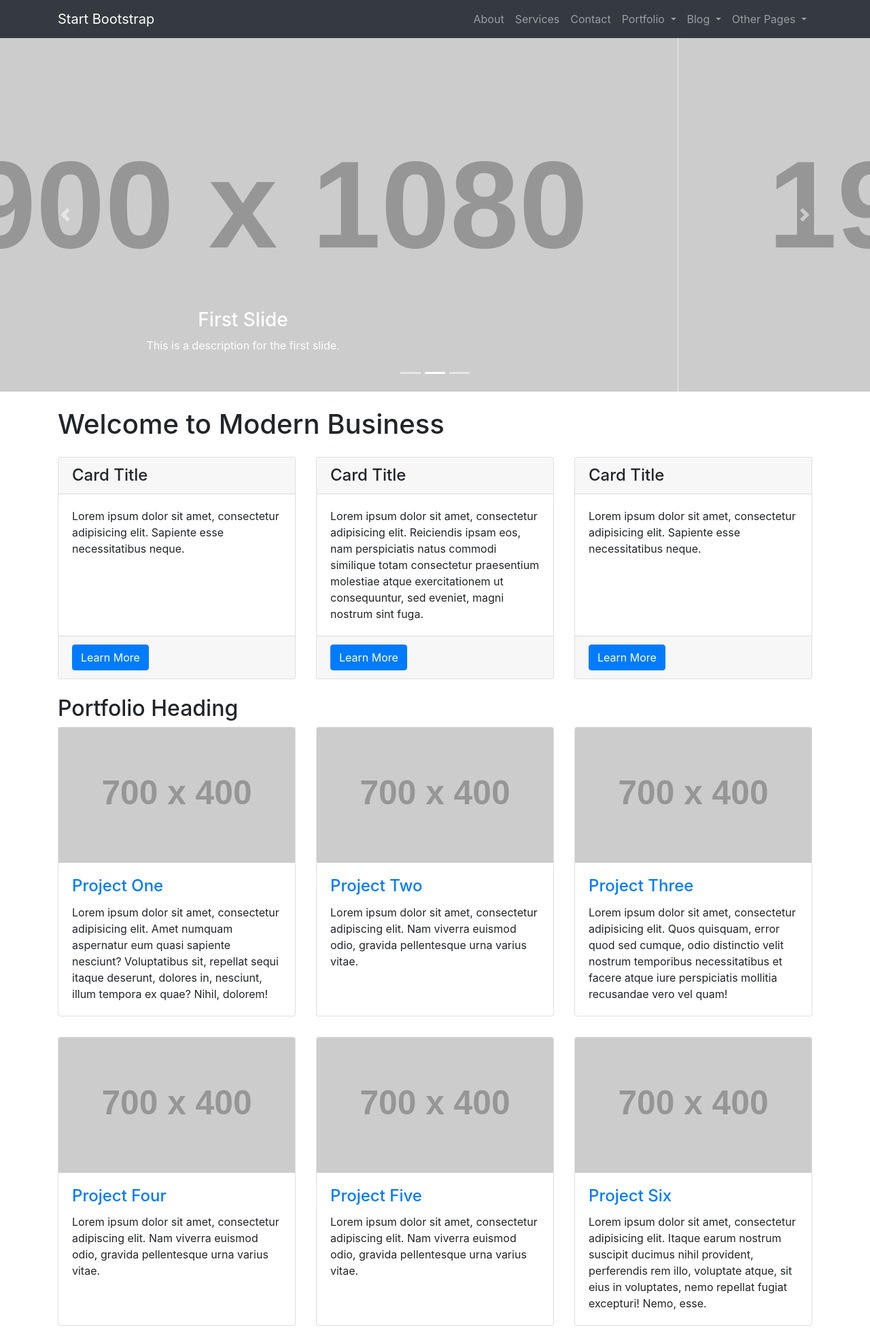
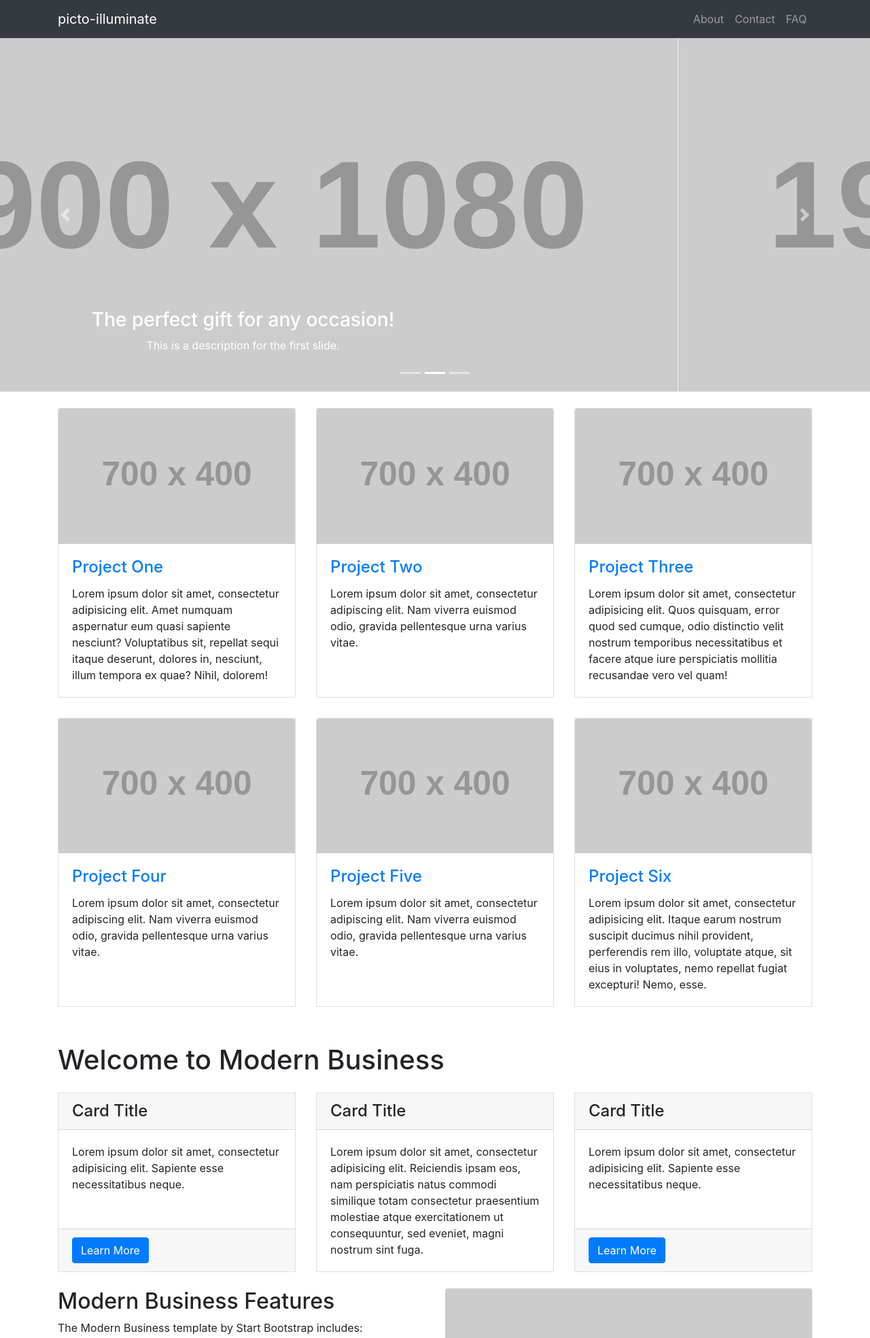
Before and after one commit to Youseflapod/Lithophane-Store, a website: page index.html in a window 1280 px wide. Shown: the top 1968 px of the page at 68% size. Drawn offline with Linux system fonts and the light colour scheme; placeholder pictures from the web are drawn by us.

Commit message:
first tweaks and edits of landing page
I'm just trying to figure out where I'm going with this.

```diff
--- a/css/modern-business.css
+++ b/css/modern-business.css
@@ -27,3 +27,15 @@ body {
 .portfolio-item {
   margin-bottom: 30px;
 }
+
+:root {
+   --card-radius: 0rem;
+}
+
+.card {
+  border-radius: var(--card-radius);
+}
+.card:only-child .card-header {
+    border-top-left-radius: var(--card-radius);
+    border-top-right-radius: var(--card-radius);
+}
--- a/index.html
+++ b/index.html
@@ -8,7 +8,7 @@
     <meta name="description" content="">
     <meta name="author" content="">
 
-    <title>Modern Business - Start Bootstrap Template</title>
+    <title>picto-illuminate</title>
 
     <!-- Bootstrap core CSS -->
     <link href="vendor/bootstrap/css/bootstrap.min.css" rel="stylesheet">
@@ -23,7 +23,7 @@
     <!-- Navigation -->
     <nav class="navbar fixed-top navbar-expand-lg navbar-dark bg-dark fixed-top">
       <div class="container">
-        <a class="navbar-brand" href="index.html">Start Bootstrap</a>
+        <a class="navbar-brand" href="index.html">picto-illuminate</a>
         <button class="navbar-toggler navbar-toggler-right" type="button" data-toggle="collapse" data-target="#navbarResponsive" aria-controls="navbarResponsive" aria-expanded="false" aria-label="Toggle navigation">
           <span class="navbar-toggler-icon"></span>
         </button>
@@ -33,44 +33,10 @@
               <a class="nav-link" href="about.html">About</a>
             </li>
             <li class="nav-item">
-              <a class="nav-link" href="services.html">Services</a>
+              <a class="nav-link" href="contact.html">Contact</a>
             </li>
             <li class="nav-item">
-              <a class="nav-link" href="contact.html">Contact</a>
-            </li>
-            <li class="nav-item dropdown">
-              <a class="nav-link dropdown-toggle" href="#" id="navbarDropdownPortfolio" data-toggle="dropdown" aria-haspopup="true" aria-expanded="false">
-                Portfolio
-              </a>
-              <div class="dropdown-menu dropdown-menu-right" aria-labelledby="navbarDropdownPortfolio">
-                <a class="dropdown-item" href="portfolio-1-col.html">1 Column Portfolio</a>
-                <a class="dropdown-item" href="portfolio-2-col.html">2 Column Portfolio</a>
-                <a class="dropdown-item" href="portfolio-3-col.html">3 Column Portfolio</a>
-                <a class="dropdown-item" href="portfolio-4-col.html">4 Column Portfolio</a>
-                <a class="dropdown-item" href="portfolio-item.html">Single Portfolio Item</a>
-              </div>
-            </li>
-            <li class="nav-item dropdown">
-              <a class="nav-link dropdown-toggle" href="#" id="navbarDropdownBlog" data-toggle="dropdown" aria-haspopup="true" aria-expanded="false">
-                Blog
-              </a>
-              <div class="dropdown-menu dropdown-menu-right" aria-labelledby="navbarDropdownBlog">
-                <a class="dropdown-item" href="blog-home-1.html">Blog Home 1</a>
-                <a class="dropdown-item" href="blog-home-2.html">Blog Home 2</a>
-                <a class="dropdown-item" href="blog-post.html">Blog Post</a>
-              </div>
-            </li>
-            <li class="nav-item dropdown">
-              <a class="nav-link dropdown-toggle" href="#" id="navbarDropdownBlog" data-toggle="dropdown" aria-haspopup="true" aria-expanded="false">
-                Other Pages
-              </a>
-              <div class="dropdown-menu dropdown-menu-right" aria-labelledby="navbarDropdownBlog">
-                <a class="dropdown-item" href="full-width.html">Full Width Page</a>
-                <a class="dropdown-item" href="sidebar.html">Sidebar Page</a>
-                <a class="dropdown-item" href="faq.html">FAQ</a>
-                <a class="dropdown-item" href="404.html">404</a>
-                <a class="dropdown-item" href="pricing.html">Pricing Table</a>
-              </div>
+              <a class="nav-link" href="faq.html">FAQ</a>
             </li>
           </ul>
         </div>
@@ -88,21 +54,21 @@
           <!-- Slide One - Set the background image for this slide in the line below -->
           <div class="carousel-item active" style="background-image: url('http://placehold.it/1900x1080')">
             <div class="carousel-caption d-none d-md-block">
-              <h3>First Slide</h3>
+              <h3>The perfect gift for any occasion!</h3>
               <p>This is a description for the first slide.</p>
             </div>
           </div>
           <!-- Slide Two - Set the background image for this slide in the line below -->
           <div class="carousel-item" style="background-image: url('http://placehold.it/1900x1080')">
             <div class="carousel-caption d-none d-md-block">
-              <h3>Second Slide</h3>
+              <h3>Blow away your friends with amazememnt!</h3>
               <p>This is a description for the second slide.</p>
             </div>
           </div>
           <!-- Slide Three - Set the background image for this slide in the line below -->
           <div class="carousel-item" style="background-image: url('http://placehold.it/1900x1080')">
             <div class="carousel-caption d-none d-md-block">
-              <h3>Third Slide</h3>
+              <h3>Fix your broken marriage and gain the approval of your father!</h3>
               <p>This is a description for the third slide.</p>
             </div>
           </div>
@@ -121,58 +87,16 @@
     <!-- Page Content -->
     <div class="container">
 
-      <h1 class="my-4">Welcome to Modern Business</h1>
-
-      <!-- Marketing Icons Section -->
-      <div class="row">
-        <div class="col-lg-4 mb-4">
-          <div class="card h-100">
-            <h4 class="card-header">Card Title</h4>
-            <div class="card-body">
-              <p class="card-text">Lorem ipsum dolor sit amet, consectetur adipisicing elit. Sapiente esse necessitatibus neque.</p>
-            </div>
-            <div class="card-footer">
-              <a href="#" class="btn btn-primary">Learn More</a>
-            </div>
-          </div>
-        </div>
-        <div class="col-lg-4 mb-4">
-          <div class="card h-100">
-            <h4 class="card-header">Card Title</h4>
-            <div class="card-body">
-              <p class="card-text">Lorem ipsum dolor sit amet, consectetur adipisicing elit. Reiciendis ipsam eos, nam perspiciatis natus commodi similique totam consectetur praesentium molestiae atque exercitationem ut consequuntur, sed eveniet, magni nostrum sint fuga.</p>
-            </div>
-            <div class="card-footer">
-              <a href="#" class="btn btn-primary">Learn More</a>
-            </div>
-          </div>
-        </div>
-        <div class="col-lg-4 mb-4">
-          <div class="card h-100">
-            <h4 class="card-header">Card Title</h4>
-            <div class="card-body">
-              <p class="card-text">Lorem ipsum dolor sit amet, consectetur adipisicing elit. Sapiente esse necessitatibus neque.</p>
-            </div>
-            <div class="card-footer">
-              <a href="#" class="btn btn-primary">Learn More</a>
-            </div>
-          </div>
-        </div>
-      </div>
-      <!-- /.row -->
-
-      <!-- Portfolio Section -->
-      <h2>Portfolio Heading</h2>
-
+      <br>
       <div class="row">
         <div class="col-lg-4 col-sm-6 portfolio-item">
           <div class="card h-100">
             <a href="#"><img class="card-img-top" src="http://placehold.it/700x400" alt=""></a>
             <div class="card-body">
-              <h4 class="card-title">
-                <a href="#">Project One</a>
-              </h4>
-              <p class="card-text">Lorem ipsum dolor sit amet, consectetur adipisicing elit. Amet numquam aspernatur eum quasi sapiente nesciunt? Voluptatibus sit, repellat sequi itaque deserunt, dolores in, nesciunt, illum tempora ex quae? Nihil, dolorem!</p>
+               <h4 class="card-title">
+               <a href="#">Project One</a>
+               </h4>
+               <p class="card-text">Lorem ipsum dolor sit amet, consectetur adipisicing elit. Amet numquam aspernatur eum quasi sapiente nesciunt? Voluptatibus sit, repellat sequi itaque deserunt, dolores in, nesciunt, illum tempora ex quae? Nihil, dolorem!</p>
             </div>
           </div>
         </div>
@@ -234,6 +158,43 @@
       </div>
       <!-- /.row -->
 
+       <h1 class="my-4">Welcome to Modern Business</h1>
+
+      <!-- Marketing Icons Section -->
+      <div class="row">
+        <div class="col-lg-4 mb-4">
+          <div class="card h-100">
+            <h4 class="card-header">Card Title</h4>
+            <div class="card-body">
+              <p class="card-text">Lorem ipsum dolor sit amet, consectetur adipisicing elit. Sapiente esse necessitatibus neque.</p>
+            </div>
+            <div class="card-footer">
+              <a href="#" class="btn btn-primary">Learn More</a>
+            </div>
+          </div>
+        </div>
+        <div class="col-lg-4 mb-4">
+          <div class="card h-100">
+            <h4 class="card-header">Card Title</h4>
+            <div class="card-body">
+              <p class="card-text">Lorem ipsum dolor sit amet, consectetur adipisicing elit. Reiciendis ipsam eos, nam perspiciatis natus commodi similique totam consectetur praesentium molestiae atque exercitationem ut consequuntur, sed eveniet, magni nostrum sint fuga.</p>
+            </div>
+          </div>
+        </div>
+        <div class="col-lg-4 mb-4">
+          <div class="card h-100">
+            <h4 class="card-header">Card Title</h4>
+            <div class="card-body">
+              <p class="card-text">Lorem ipsum dolor sit amet, consectetur adipisicing elit. Sapiente esse necessitatibus neque.</p>
+            </div>
+            <div class="card-footer">
+              <a href="#" class="btn btn-primary">Learn More</a>
+            </div>
+          </div>
+        </div>
+      </div>
+      <!-- /.row -->
+
       <!-- Features Section -->
       <div class="row">
         <div class="col-lg-6">
```
